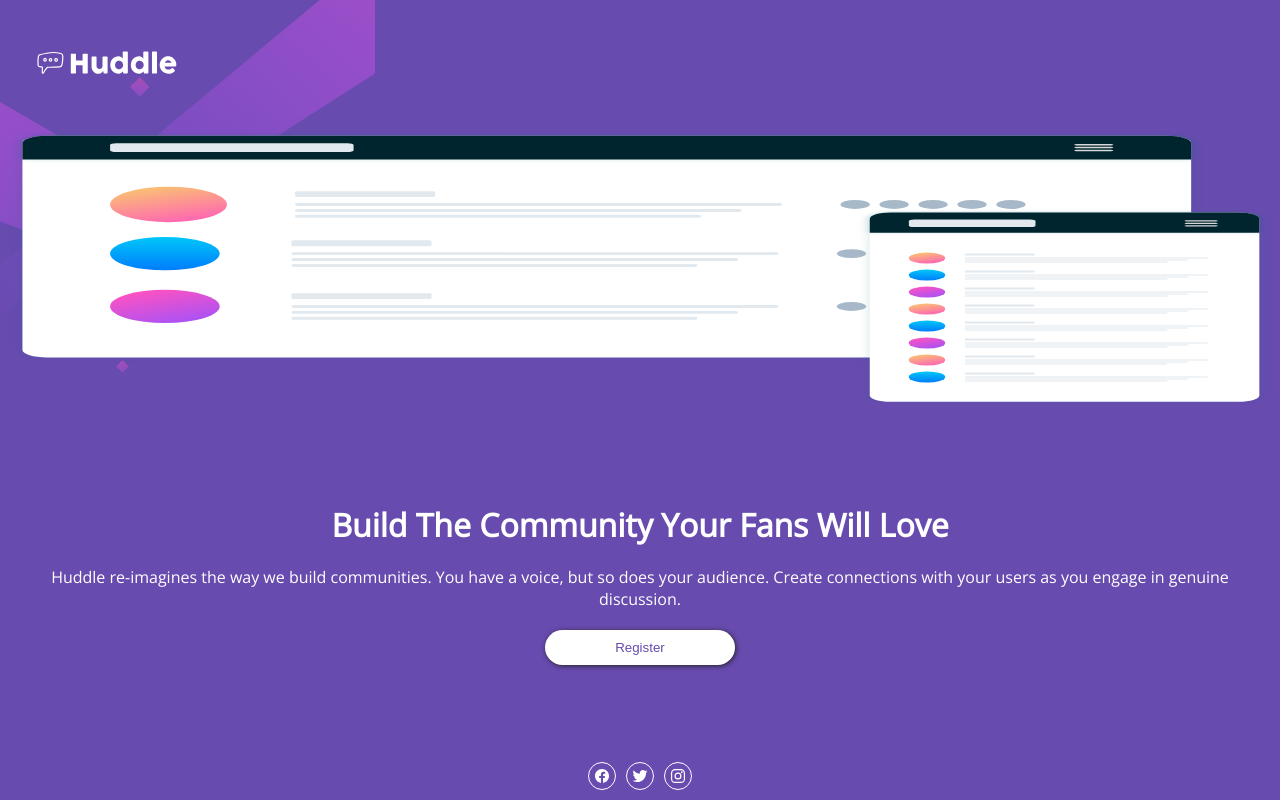
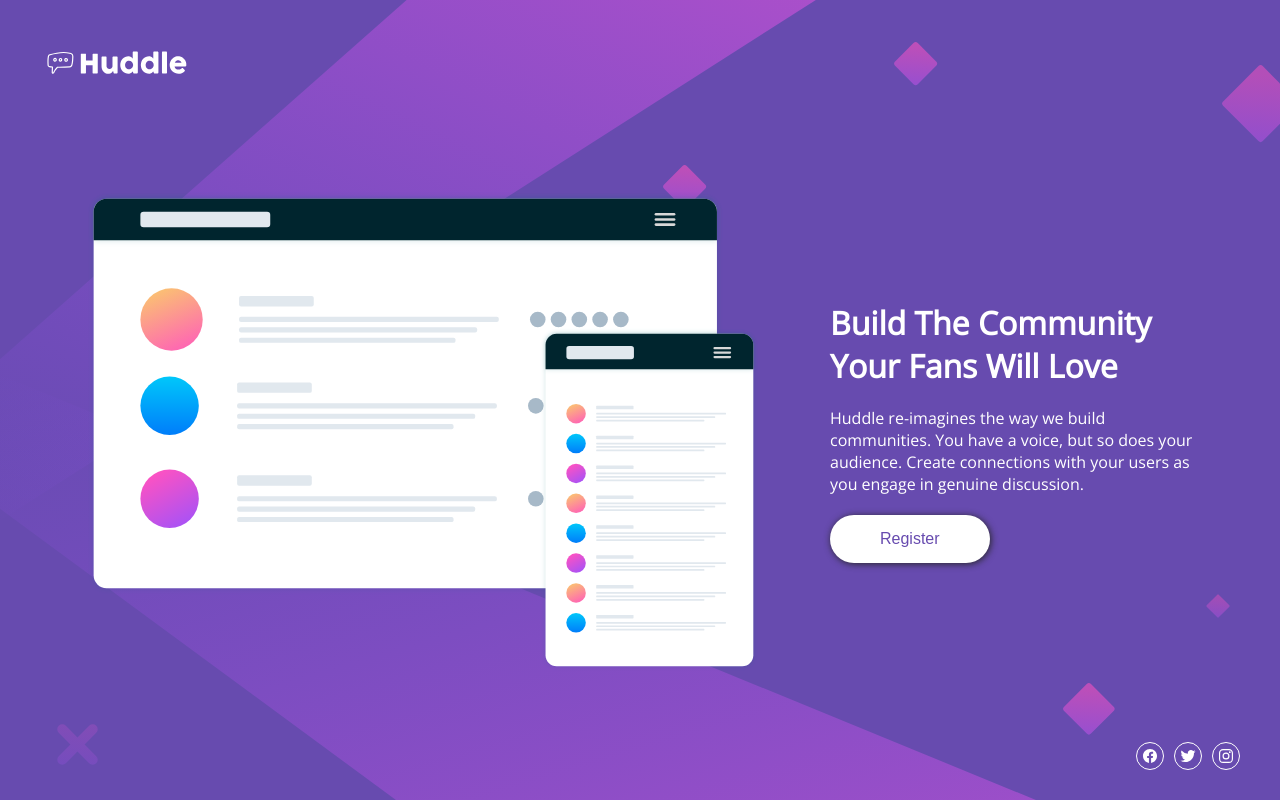
Before and after one commit to OlenaMitropolska/Huddle_Project, a plain HTML site: page index.html in a window 1280 px wide. Drawn offline with nearby package versions, Linux system fonts and the light colour scheme.

Commit message:
all done

```diff
--- a/style.css
+++ b/style.css
@@ -73,5 +73,48 @@ display: flex;
 }
 
 @media only screen and (min-width: 992px) {
+    body {
+        flex-direction: row;
+       flex-wrap: wrap;
+       padding: 0;
+       justify-content: center;
+       align-items: center;
+       background-image: url(/bg-desktop.svg);
+      background-position: center;
+      background-size: cover;
+      gap: 50px;
+
+    }
+    .header {
+        width: 100%;
+
+    }
+    .image {
+        width: 55%;
+        height: 60%;
+    }
+    .image img {
+        object-fit: contain;
+    }
+    .text {
+        width: 30%;
+        height: 60%;
+        text-align: start;
+        align-items: flex-start;
+    }
+    .text button {
+        padding: 15px 50px;
+        font-size: 1em;
+        box-shadow: 1px 1px 7px rgb(38, 38, 38);
+    }
+    .footer {
+        width: 100%;
+        justify-content: flex-end;
+        align-items: flex-end;
+        padding: 0 40px 20px 0;
+    }
+    .header {
+        padding-left: 40px;
+    }
 
 }
```
